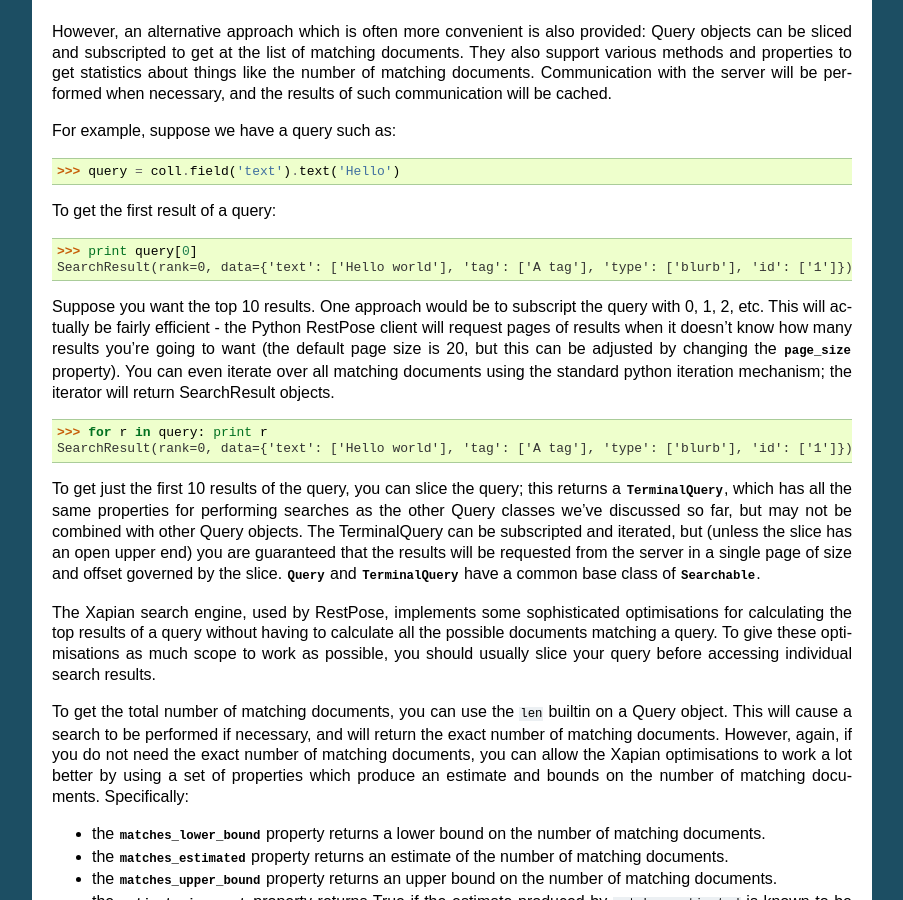
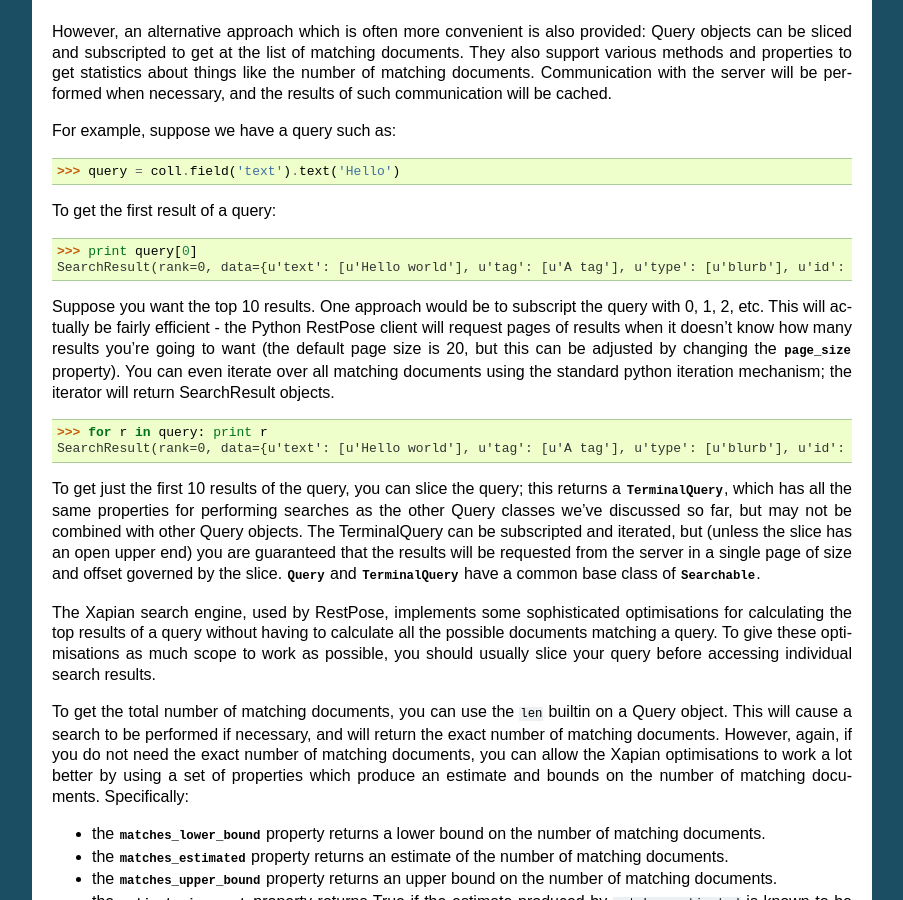
Before and after one commit to restpose/restpose-py, a Sphinx documentation site: the page built from docs/overview.rst, in a window 1280 px wide and 900 px high, scrolled down 8751 px. Shown: the whole window, without its empty margins (198-1101 px from the left). Built offline with Sphinx 7.4.7, drawn with Linux system fonts in a browser that asks for light colours; some of the changed text lies outside the part shown.

```diff
--- a/docs/overview.rst
+++ b/docs/overview.rst
@@ -199,7 +199,7 @@ simple example:
     >>> print len(search)
     1
     >>> search[0].data
-    {'text': ['Hello world'], 'tag': ['A tag'], 'type': ['blurb'], 'id': ['1']}
+    {u'text': [u'Hello world'], u'tag': [u'A tag'], u'type': [u'blurb'], u'id': [u'1']}
 
 By convention, the word ``query`` is used in RestPose to refer to a set of
 operations which can be used to match and associate a weight with a set of
@@ -492,7 +492,7 @@ For example, suppose we have a query such as:
 To get the first result of a query:
 
 >>> print query[0]
-SearchResult(rank=0, data={'text': ['Hello world'], 'tag': ['A tag'], 'type': ['blurb'], 'id': ['1']})
+SearchResult(rank=0, data={u'text': [u'Hello world'], u'tag': [u'A tag'], u'type': [u'blurb'], u'id': [u'1']})
 
 Suppose you want the top 10 results.  One approach would be to subscript the
 query with 0, 1, 2, etc.  This will actually be fairly efficient - the Python
@@ -504,7 +504,7 @@ all matching documents using the standard python iteration mechanism; the
 iterator will return SearchResult objects.
 
 >>> for r in query: print r
-SearchResult(rank=0, data={'text': ['Hello world'], 'tag': ['A tag'], 'type': ['blurb'], 'id': ['1']})
+SearchResult(rank=0, data={u'text': [u'Hello world'], u'tag': [u'A tag'], u'type': [u'blurb'], u'id': [u'1']})
 
 To get just the first 10 results of the query, you can slice the query; this
 returns a :class:`TerminalQuery <restpose.query.TerminalQuery>`, which has all
```
